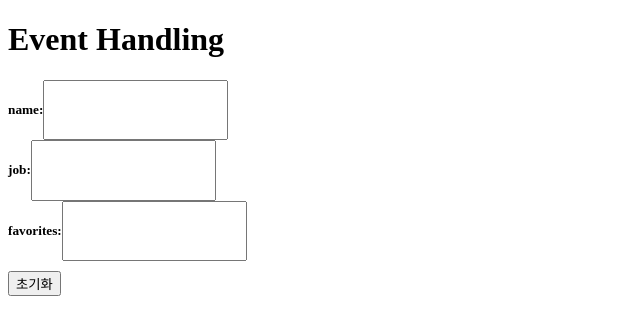
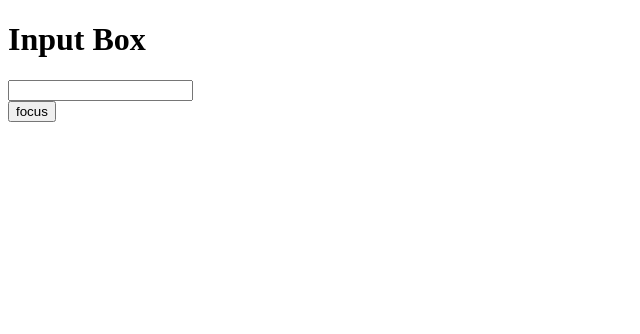
Before and after one commit to roseline124/skill-for-react, a React (Create React App) app: page / in a window 1280 px wide. Shown: the top 334 px of the page, without its empty margins (0-640 px from the left). Built offline with nearby package versions, Linux system fonts and the light colour scheme.

Commit message:
Use useRef

```diff
--- a/src/App.js
+++ b/src/App.js
@@ -1,8 +1,17 @@
-import React from 'react'
-import EventHandler from './components/EventHandler'
+import React, { useRef } from 'react'
+import InputBox from './components/InputBox'
 
 function App() {
-	return <EventHandler />
+	const inputBox = useRef(null)
+	const handleClick = () => inputBox.current.focus()
+
+	return (
+		<div>
+			<InputBox innerRef={inputBox} />
+
+			<button onClick={handleClick}>focus</button>
+		</div>
+	)
 }
 
 export default App
--- /dev/null
+++ b/src/components/InputBox.jsx
@@ -0,0 +1,17 @@
+import React from 'react'
+import PropTypes from 'prop-types'
+
+const InputBox = ({ innerRef }) => {
+	return (
+		<div>
+			<h1>Input Box</h1>
+			<input ref={innerRef} type="text" />
+		</div>
+	)
+}
+
+InputBox.propTypes = {
+	innerRef: PropTypes.any
+}
+
+export default InputBox
```
